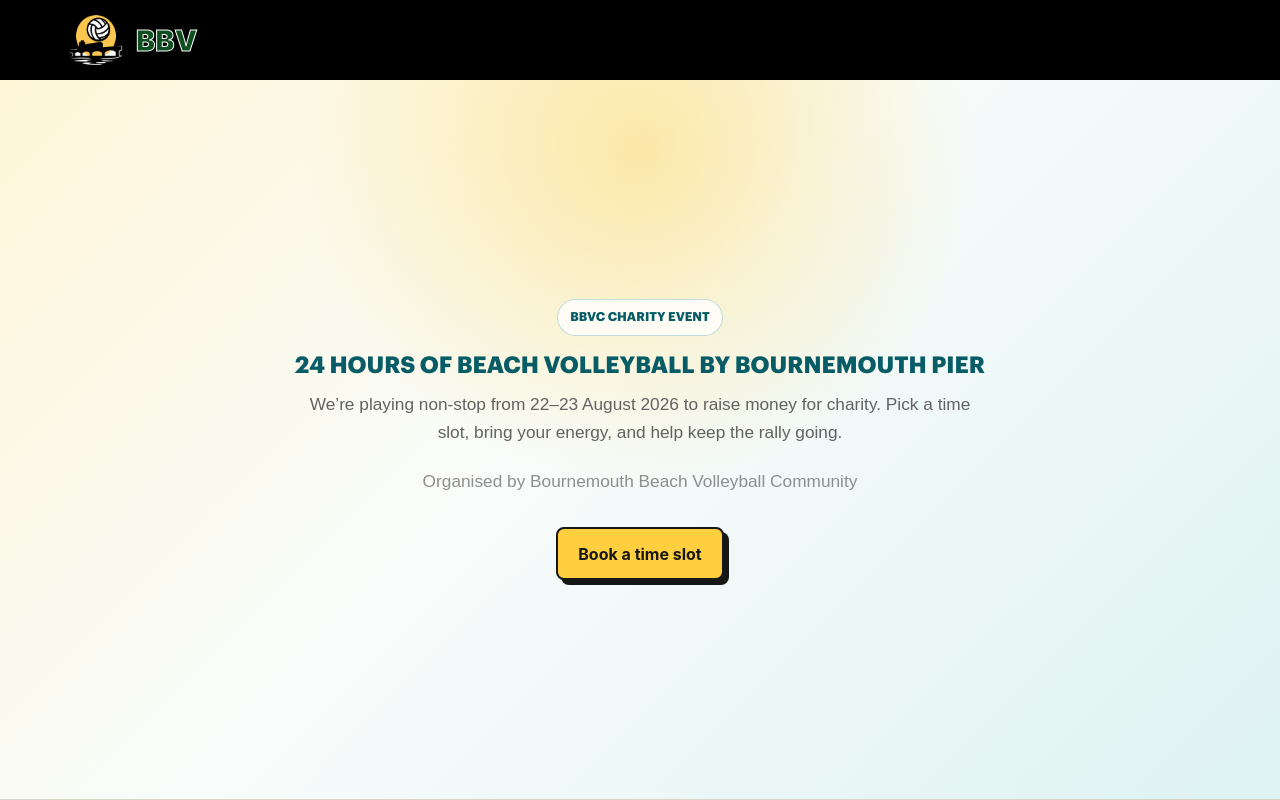
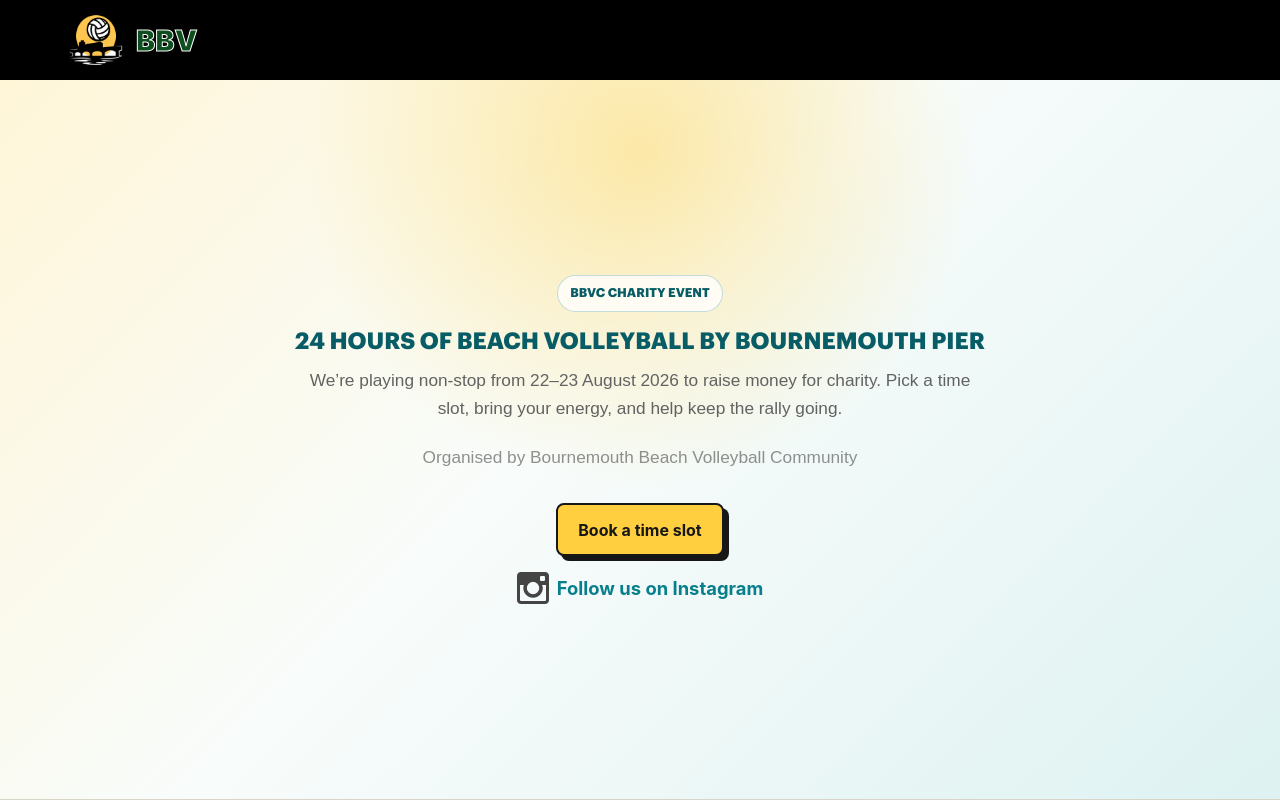
Before and after one commit to andyjalex/bbv-popup, a React (Create React App) app: page / in a window 1280 px wide. Shown: the top 800 px of the page. Built offline with nearby package versions, Linux system fonts and the light colour scheme; no server answers; the database is empty; a web font is replaced by a local one.

Commit message:
added more styles and changed copy

```diff
--- a/src/App.css
+++ b/src/App.css
@@ -103,6 +103,24 @@ p {
   font-size: clamp(1rem, 2.8vw, 1.45rem);
   line-height: 1.2;
   text-transform: uppercase;
+}
+.hero .instaLink {
+
+  align-items: center;
+  color: var(--sea);
+  font-size: 1.15rem;
+  margin-top: 1rem;
+  gap: 0.5rem;
+
+
+}
+.hero .instaLink a {
+  display: flex;
+  color: inherit;
+  text-decoration: none;
+  font-weight: 700;
+  gap: 0.5rem;
+  align-items: center;
 }
 
 .eyebrow {
--- a/src/components/Hero.js
+++ b/src/components/Hero.js
@@ -1,11 +1,8 @@
 import { seedSlots } from "../services/seedSlots";
+import insta from "../assets/Insta.png";
 const Hero = () => {
   return (
-
-
-
     <section className="hero">
-
       <p className="eyebrow">BBVC Charity Event</p>
       <h1>24 hours of beach volleyball by Bournemouth Pier</h1>
       <p>
@@ -13,13 +10,25 @@ const Hero = () => {
         charity. Pick a time slot, bring your energy, and help keep the rally
         going.
       </p>
-        <p className="organiser">Organised by Bournemouth Beach Volleyball Community</p>
+      <p className="organiser">
+        Organised by Bournemouth Beach Volleyball Community
+      </p>
       <a href="#slots" className="primaryBtn">
         Book a time slot
       </a>
       {/* <button onClick={seedSlots}>Seed Slots</button> */}
+
+      <div className="instaLink">
+        <a
+          href="https://www.instagram.com/bournemouthbeachvolley/"
+          target="_blank"
+          rel="noopener noreferrer"
+        >
+          <img src={insta} alt="Instagram" />
+          <span>Follow us on Instagram</span>
+        </a>
+      </div>
     </section>
-
   );
 };
 
```
Also changed, not shown: src/assets/Insta.png (added). Lines whose indentation alone changed are shown as unchanged.
